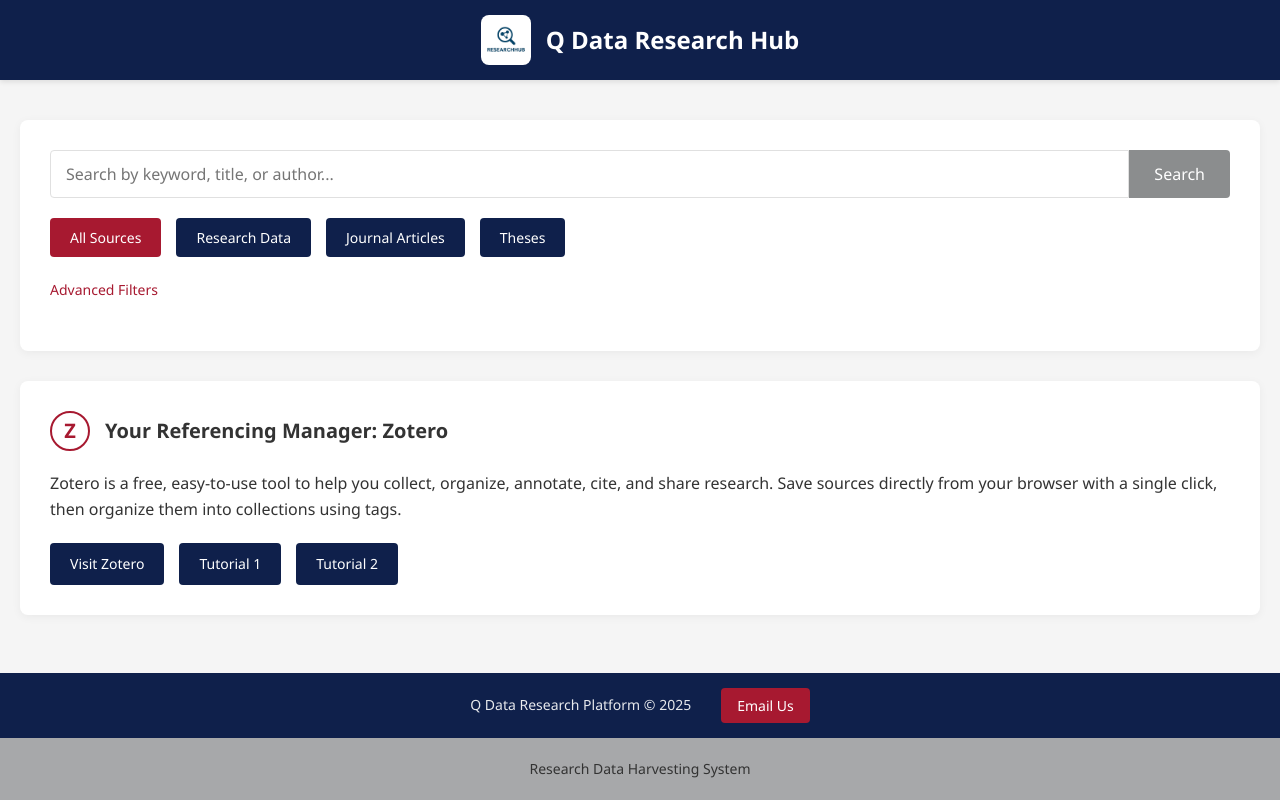
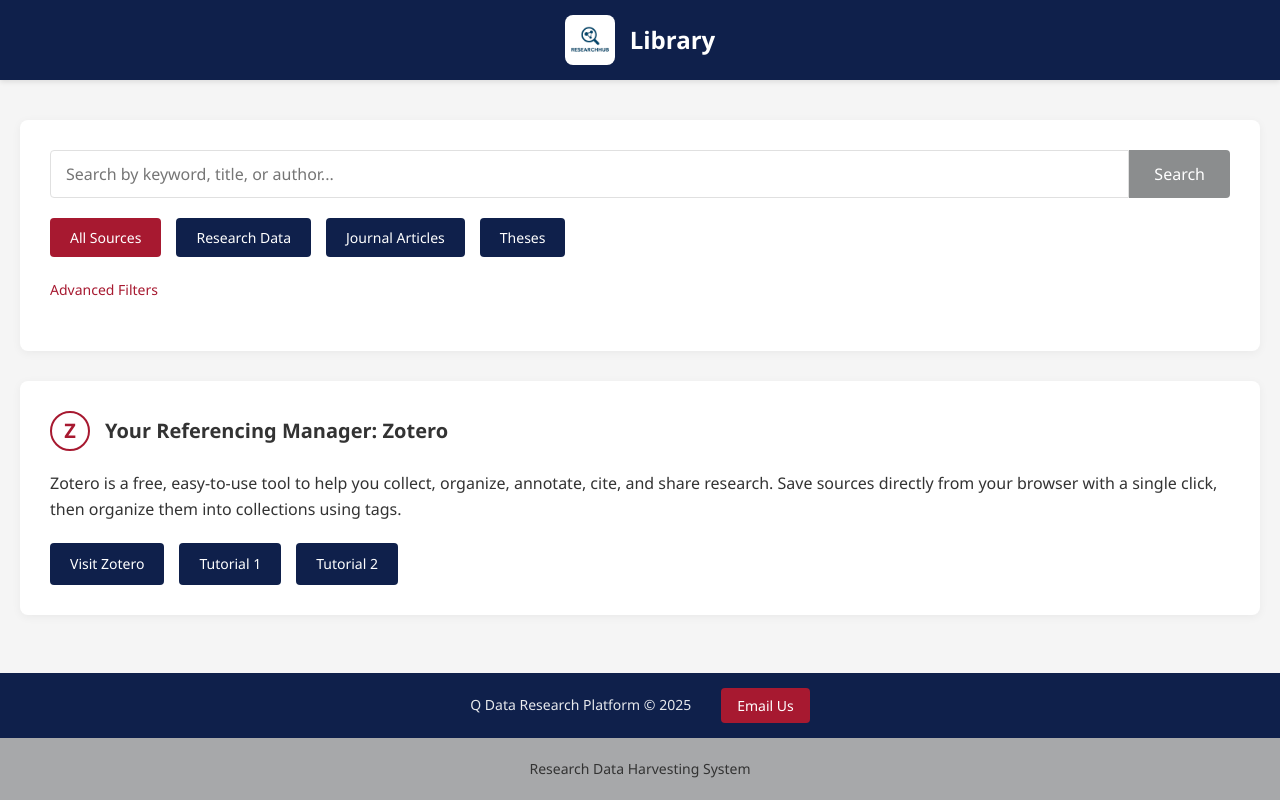
Before and after one commit to archiverepo1/InquiryBase, a plain HTML site: page index.html in a window 1280 px wide. Drawn offline with Linux system fonts and the light colour scheme.

Commit message:
Update index.html

```diff
--- a/index.html
+++ b/index.html
@@ -726,7 +726,7 @@
                 <div class="logo">
                     <img src="https://raw.githubusercontent.com/archiverepo1/InquiryBase/main/logo.png" alt="Q Data Logo">
                 </div>
-                <div class="title">Q Data Research Hub</div>
+                <div class="title">Library</div>
             </div>
         </div>
     </header>
```
